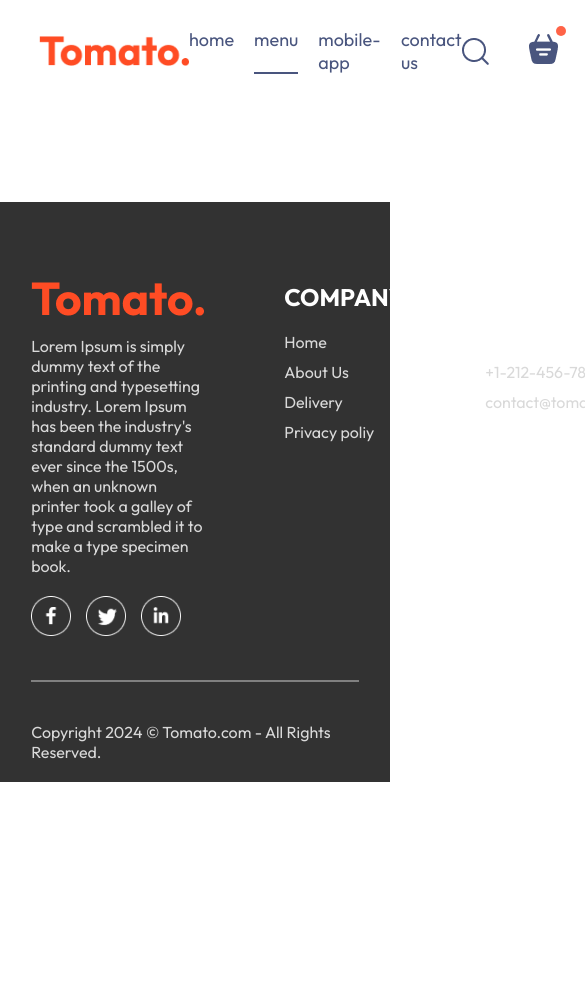
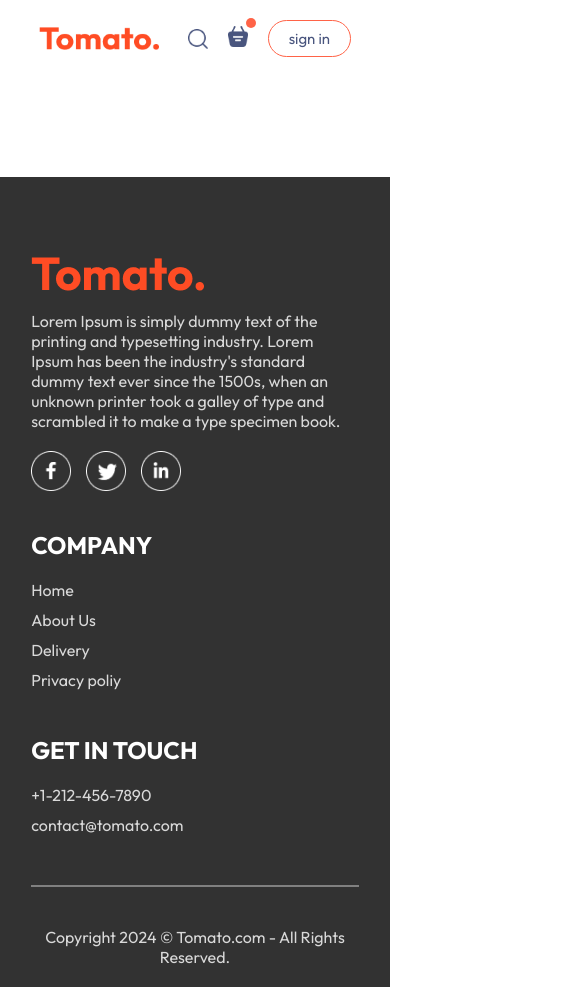
Before and after one commit to Prachismita-Panda/Tomato-foodapp, a React (Vite) app: page /order in a window 390 px wide. Shown: the top 987 px of the page, 585 px wide, since content can reach past the window. Before the commit the page ends 844 px from the top, so only its background shows below. Built offline with nearby package versions, Linux system fonts and the light colour scheme.

Commit message:
content added

```diff
--- a/src/components/ExploreMenu/ExploreMenu.css
+++ b/src/components/ExploreMenu/ExploreMenu.css
@@ -51,3 +51,10 @@
     border:4px solid tomato;
     padding: 2px ;
 }
+
+@media (max-width:1050px){
+    .explore-menu-text{
+        max-width:  100%;
+        font-size: 14px;
+    }
+}
--- a/src/components/FoodDisplay/FoodDisplay.jsx
+++ b/src/components/FoodDisplay/FoodDisplay.jsx
@@ -11,9 +11,9 @@
     <div className='food-display' id='food-display'>
         <h2>Top dishes near you  </h2>
         <div className="food-display-list">
-            {food_list.map((item,index) => {
+            {food_list.map((item,index) =>{
               if(category==="All" || category===item.category){
-                return  <FoodItem  key={index} id={item._id} name={item.name}  description={item.description} price={item.price}  image={item.image}/>
+                return  <FoodItem  key={index} id={item._id} name={item.name}  description={item.description} price={item.price}  image={item.image}/>;
               }
             })}
         </div>
--- a/src/components/Footer/Footer.css
+++ b/src/components/Footer/Footer.css
@@ -50,3 +50,13 @@
     background-color: grey;
     border: none;
 }
+@media (max-width:750px) {
+    .footer-content{
+        display: flex;
+        flex-direction: column;
+        gap: 35px;
+    }
+    .footer-copyright{
+        text-align: center;
+    }
+}
--- a/src/components/navbar/Header/Header.css
+++ b/src/components/navbar/Header/Header.css
@@ -43,3 +43,24 @@
     border-radius: 50px;
 
 }
+@media (max-width:1050px) {
+
+    .header-contents{
+        max-width: 45%;
+    }
+
+}
+
+@media (max-width:750px) {
+
+    .header-contents{
+        max-width: 65%;
+    }
+     .header-contents p{
+        display: none;
+    }
+    .header-contents button{
+        padding: 2vw 4vw;
+    }
+
+}
--- a/src/components/navbar/Navbar.css
+++ b/src/components/navbar/Navbar.css
@@ -61,3 +61,50 @@
     right:-8px;
 
 }
+
+@media (max-width:1050px){
+    .navbar .logo{
+        width: 140px;
+    }
+    .navbar-menu{
+        gap: 20px;
+        font-size: 17px;
+    }
+    .navbar-right{
+        gap:30px;
+    }
+    .navbar-right img{
+        width:22px;
+    }
+    .navbar-right button{
+        padding: 8px 25px;
+    }
+}
+
+@media (max-width:900px){
+    .navbar .logo{
+        width: 120px;
+    }
+    .navbar-menu{
+        gap: 15px;
+        font-size: 16px;
+    }
+    .navbar-right{
+        gap:20px;
+    }
+    .navbar-right img{
+        width:20px;
+    }
+    .navbar-right button{
+        padding: 8px 20px;
+        font-size: 15px;
+    }
+}
+
+@media (max-width:750px){
+
+    .navbar-menu{
+       display: none;
+    }
+
+}
```
